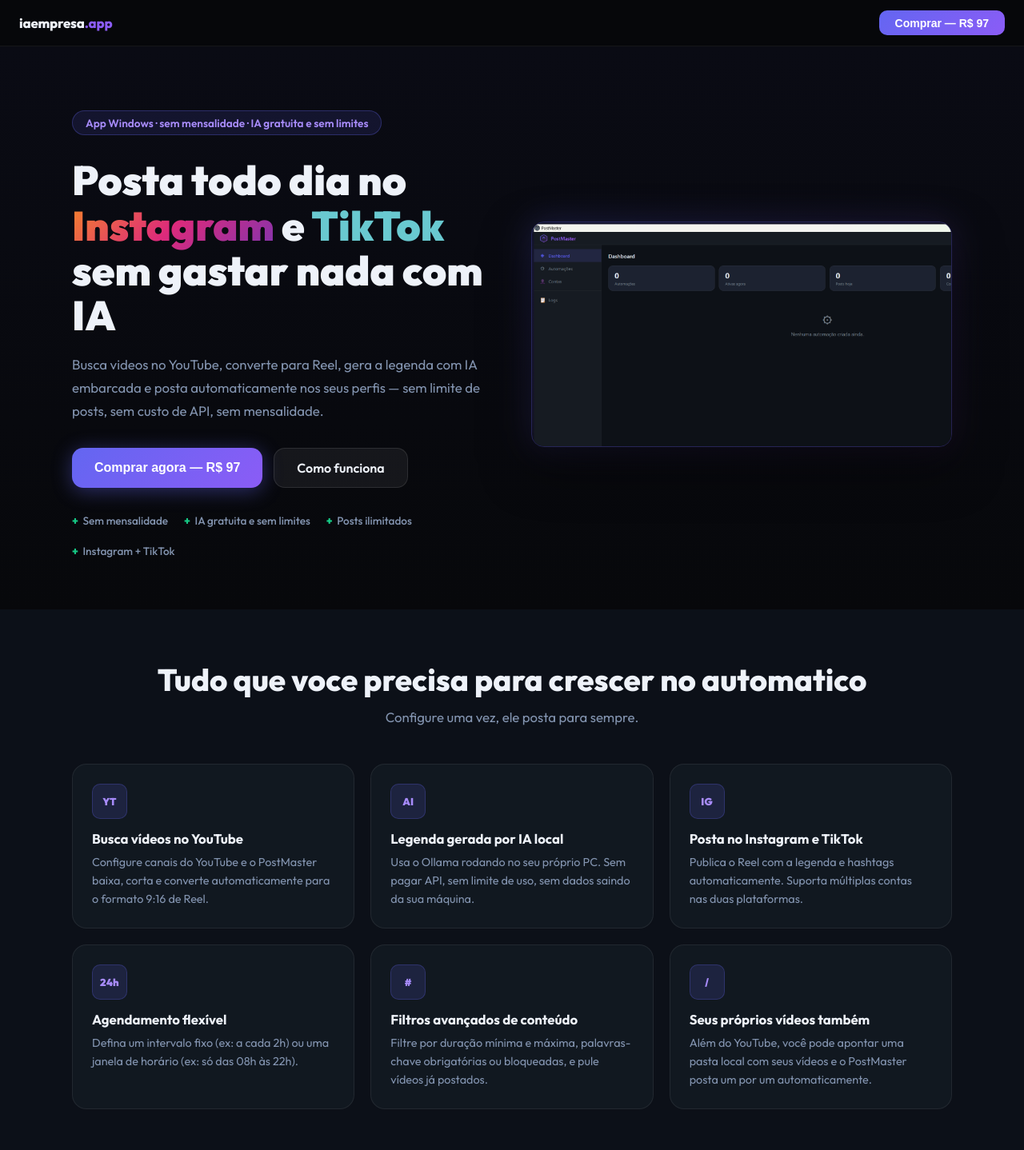
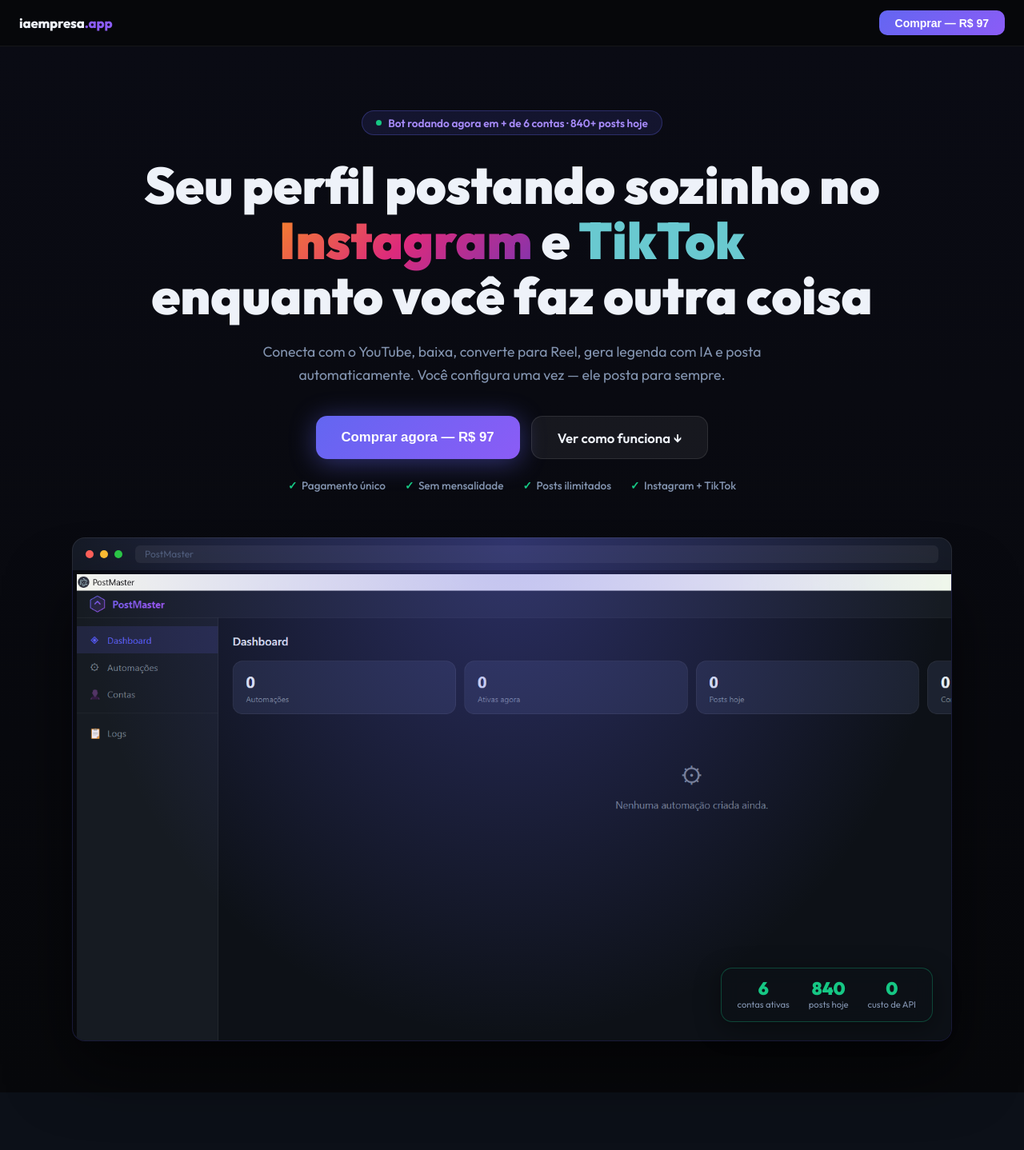
Before and after one commit to tamoaiapp/iaempresa-app, a Next.js app: page /postmaster in a window 1280 px wide. Shown: the top 1438 px of the page at 80% size. Built offline with nearby package versions, Linux system fonts and the light colour scheme.

Commit message:
hero postmaster: headline centralizada, stats flutuantes, frame de browser

```diff
--- a/app/(landing)/postmaster/page.tsx
+++ b/app/(landing)/postmaster/page.tsx
@@ -110,53 +110,53 @@
         </button>
       </nav>
 
-      {/* ── Hero 2 colunas ── */}
+      {/* ── Hero ── */}
       <section style={{
         background: "linear-gradient(180deg, #0a0b14 0%, var(--bg) 100%)",
         padding: "5rem 1.5rem 4rem",
       }}>
-        <div style={{
-          maxWidth: 1100, margin: "0 auto",
-          display: "grid",
-          gridTemplateColumns: "1fr 1fr",
-          gap: "3rem",
-          alignItems: "center",
-        }}>
-          {/* Texto */}
-          <div>
+        <div style={{ maxWidth: 1100, margin: "0 auto" }}>
+
+          {/* Badge */}
+          <div style={{ textAlign: "center", marginBottom: "1.75rem" }}>
             <div style={{
               display: "inline-flex", alignItems: "center", gap: "0.5rem",
               background: "rgba(99,102,241,0.12)", border: "1px solid rgba(99,102,241,0.3)",
-              color: "#a78bfa", borderRadius: 20, padding: "0.35rem 1rem",
-              fontSize: "0.85rem", fontWeight: 600, marginBottom: "1.75rem",
+              color: "#a78bfa", borderRadius: 20, padding: "0.35rem 1.1rem",
+              fontSize: "0.85rem", fontWeight: 600,
             }}>
-              App Windows · sem mensalidade · IA gratuita e sem limites
+              <span style={{ width: 7, height: 7, borderRadius: "50%", background: "#16c784", display: "inline-block" }} />
+              Bot rodando agora em + de 6 contas · 840+ posts hoje
+            </div>
           </div>
 
+          {/* Headline centralizada */}
           <h1 style={{
-              fontSize: "clamp(2rem, 4vw, 3.2rem)",
-              fontWeight: 900, lineHeight: 1.1, marginBottom: "1.25rem",
+            textAlign: "center",
+            fontSize: "clamp(2.4rem, 5vw, 4rem)",
+            fontWeight: 900, lineHeight: 1.08, marginBottom: "1.25rem",
           }}>
-              Posta todo dia no{" "}
+            Seu perfil postando sozinho no{" "}
             <span style={{ background: "linear-gradient(135deg,#f58529,#dd2a7b,#8134af)", WebkitBackgroundClip: "text", WebkitTextFillColor: "transparent" }}>
               Instagram
             </span>{" "}
             e{" "}
             <span style={{ color: "#69c9d0" }}>TikTok</span>
-              <br />sem gastar nada com IA
+            <br />enquanto você faz outra coisa
           </h1>
 
-            <p style={{ fontSize: "1.05rem", color: "#8394b0", marginBottom: "2rem", lineHeight: 1.7 }}>
-              Busca videos no YouTube, converte para Reel, gera a legenda com IA embarcada e posta automaticamente nos seus perfis — sem limite de posts, sem custo de API, sem mensalidade.
+          <p style={{ textAlign: "center", fontSize: "1.1rem", color: "#8394b0", marginBottom: "2.25rem", lineHeight: 1.7, maxWidth: 640, margin: "0 auto 2.25rem" }}>
+            Conecta com o YouTube, baixa, converte para Reel, gera legenda com IA e posta automaticamente. Você configura uma vez — ele posta para sempre.
           </p>
 
-            <div style={{ display: "flex", gap: "0.875rem", flexWrap: "wrap", marginBottom: "2rem" }}>
+          {/* CTAs */}
+          <div style={{ display: "flex", gap: "0.875rem", flexWrap: "wrap", justifyContent: "center", marginBottom: "1.5rem" }}>
             <button onClick={() => handleCheckout(setLoading)} disabled={loading} style={{
               display: "inline-flex", alignItems: "center", gap: "0.5rem",
               background: "linear-gradient(135deg,#6366f1,#8b5cf6)",
-                color: "#fff", padding: "0.875rem 1.75rem", borderRadius: 14,
-                fontWeight: 700, fontSize: "1rem",
-                boxShadow: "0 4px 24px rgba(99,102,241,0.4)",
+              color: "#fff", padding: "0.95rem 2rem", borderRadius: 14,
+              fontWeight: 700, fontSize: "1.05rem",
+              boxShadow: "0 4px 32px rgba(99,102,241,0.45)",
               border: "none", cursor: loading ? "wait" : "pointer", opacity: loading ? 0.7 : 1,
             }}>
               {loading ? "Aguarde..." : "Comprar agora — R$ 97"}
@@ -164,46 +164,81 @@
             <a href="#como-funciona" style={{
               display: "inline-flex", alignItems: "center", gap: "0.5rem",
               background: "rgba(255,255,255,0.06)", border: "1px solid rgba(255,255,255,0.1)",
-                color: "#eef2f9", padding: "0.875rem 1.75rem", borderRadius: 14,
-                fontWeight: 600, fontSize: "1rem", textDecoration: "none",
+              color: "#eef2f9", padding: "0.95rem 2rem", borderRadius: 14,
+              fontWeight: 600, fontSize: "1.05rem", textDecoration: "none",
             }}>
-                Como funciona
+              Ver como funciona ↓
             </a>
           </div>
 
-            <div style={{ display: "flex", gap: "1.25rem", flexWrap: "wrap" }}>
-              {["Sem mensalidade", "IA gratuita e sem limites", "Posts ilimitados", "Instagram + TikTok"].map(t => (
+          {/* Trust */}
+          <div style={{ display: "flex", gap: "1.5rem", flexWrap: "wrap", justifyContent: "center", marginBottom: "3.5rem" }}>
+            {["Pagamento único", "Sem mensalidade", "Posts ilimitados", "Instagram + TikTok"].map(t => (
               <span key={t} style={{ color: "#8394b0", fontSize: "0.85rem", fontWeight: 500, display: "flex", alignItems: "center", gap: "0.35rem" }}>
-                  <span style={{ color: "#16c784", fontWeight: 900 }}>+</span> {t}
+                <span style={{ color: "#16c784", fontWeight: 900 }}>✓</span> {t}
               </span>
+            ))}
+          </div>
+
+          {/* App screenshot full width */}
+          <div style={{ position: "relative" }}>
+            {/* Glow */}
+            <div style={{
+              position: "absolute", inset: 0,
+              background: "radial-gradient(ellipse at 50% 0%, rgba(99,102,241,0.35) 0%, transparent 70%)",
+              borderRadius: 20, pointerEvents: "none",
+            }} />
+            {/* Barra de browser falsa */}
+            <div style={{
+              background: "#161b27",
+              border: "1px solid rgba(255,255,255,0.08)",
+              borderBottom: "none",
+              borderRadius: "16px 16px 0 0",
+              padding: "0.6rem 1rem",
+              display: "flex", alignItems: "center", gap: "0.5rem",
+            }}>
+              <span style={{ width: 10, height: 10, borderRadius: "50%", background: "#ff5f57", display: "inline-block" }} />
+              <span style={{ width: 10, height: 10, borderRadius: "50%", background: "#febc2e", display: "inline-block" }} />
+              <span style={{ width: 10, height: 10, borderRadius: "50%", background: "#28c840", display: "inline-block" }} />
+              <span style={{ flex: 1, background: "rgba(255,255,255,0.06)", borderRadius: 6, padding: "0.2rem 0.75rem", fontSize: "0.75rem", color: "#4e5c72", marginLeft: "0.5rem" }}>
+                PostMaster
+              </span>
+            </div>
+            <div style={{
+              border: "1px solid rgba(99,102,241,0.2)",
+              borderTop: "none",
+              borderRadius: "0 0 16px 16px",
+              overflow: "hidden",
+              boxShadow: "0 32px 80px rgba(0,0,0,0.6)",
+            }}>
+              <Image
+                src="/postmaster-app.png"
+                alt="PostMaster — dashboard com contas e postagens"
+                width={1100}
+                height={580}
+                style={{ display: "block", width: "100%", height: "auto" }}
+                priority
+              />
+            </div>
+
+            {/* Stats flutuantes */}
+            <div style={{
+              position: "absolute", bottom: 24, right: 24,
+              background: "rgba(13,17,23,0.92)", backdropFilter: "blur(12px)",
+              border: "1px solid rgba(22,199,132,0.3)",
+              borderRadius: 14, padding: "0.875rem 1.25rem",
+              display: "flex", gap: "1.5rem",
+              boxShadow: "0 8px 32px rgba(0,0,0,0.4)",
+            }}>
+              {[["6", "contas ativas"], ["840", "posts hoje"], ["0", "custo de API"]].map(([n, l]) => (
+                <div key={l} style={{ textAlign: "center" }}>
+                  <div style={{ fontSize: "1.4rem", fontWeight: 900, color: "#16c784", lineHeight: 1 }}>{n}</div>
+                  <div style={{ fontSize: "0.7rem", color: "#8394b0", marginTop: 2 }}>{l}</div>
+                </div>
               ))}
             </div>
           </div>
 
-          {/* Screenshot */}
-          <div style={{ position: "relative" }}>
-            <div style={{
-              position: "absolute", inset: -1,
-              background: "linear-gradient(135deg,rgba(99,102,241,0.4),rgba(168,85,247,0.2))",
-              borderRadius: 18, filter: "blur(20px)", opacity: 0.6,
-            }} />
-            <div style={{
-              position: "relative",
-              border: "1px solid rgba(99,102,241,0.25)",
-              borderRadius: 16,
-              overflow: "hidden",
-              boxShadow: "0 24px 60px rgba(0,0,0,0.5)",
-            }}>
-              <Image
-                src="/postmaster-app.png"
-                alt="PostMaster — interface do aplicativo"
-                width={775}
-                height={415}
-                style={{ display: "block", width: "100%", height: "auto" }}
-                priority
-              />
-            </div>
-          </div>
         </div>
       </section>
 
```
Lines whose indentation alone changed are shown as unchanged.
